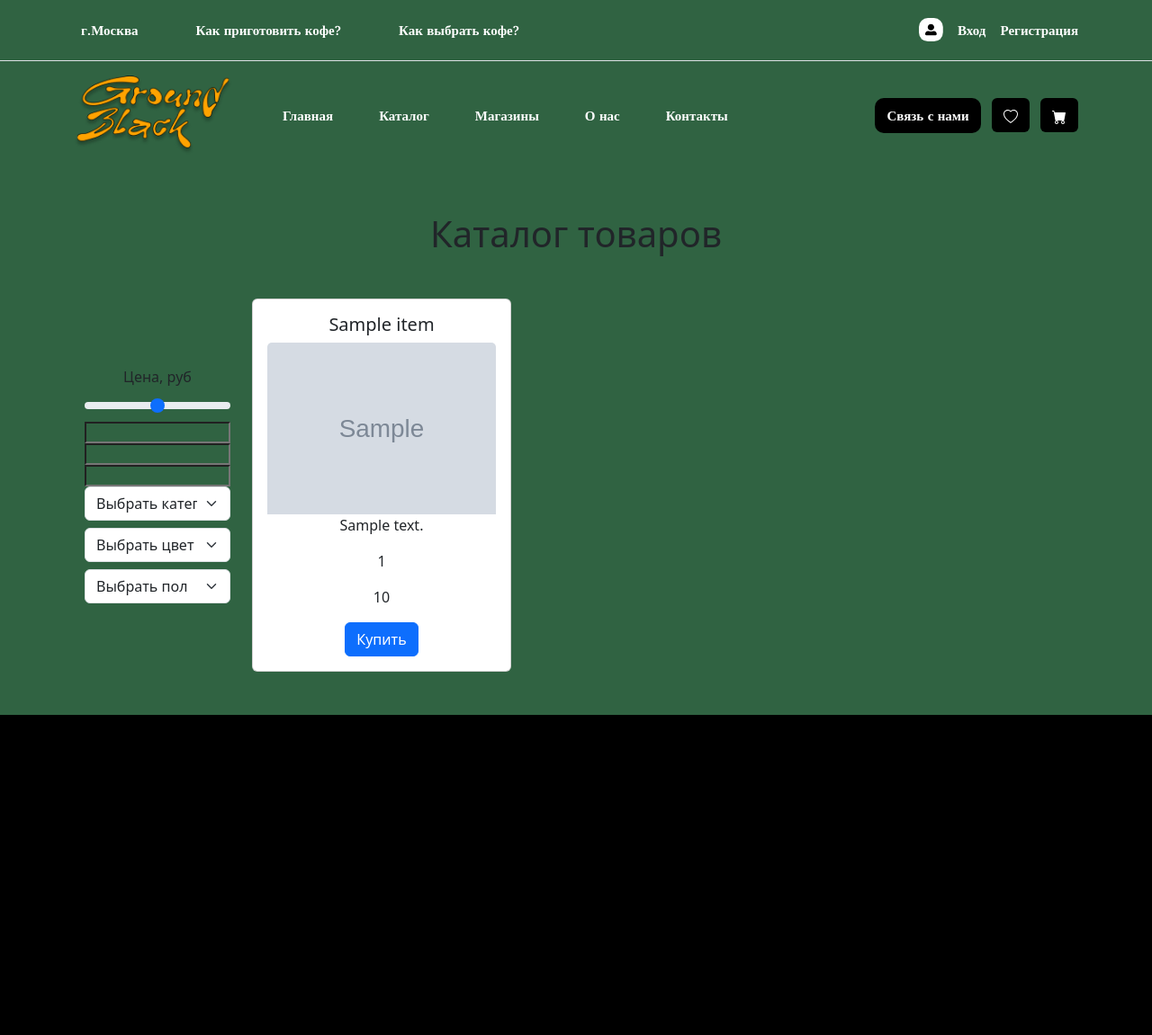
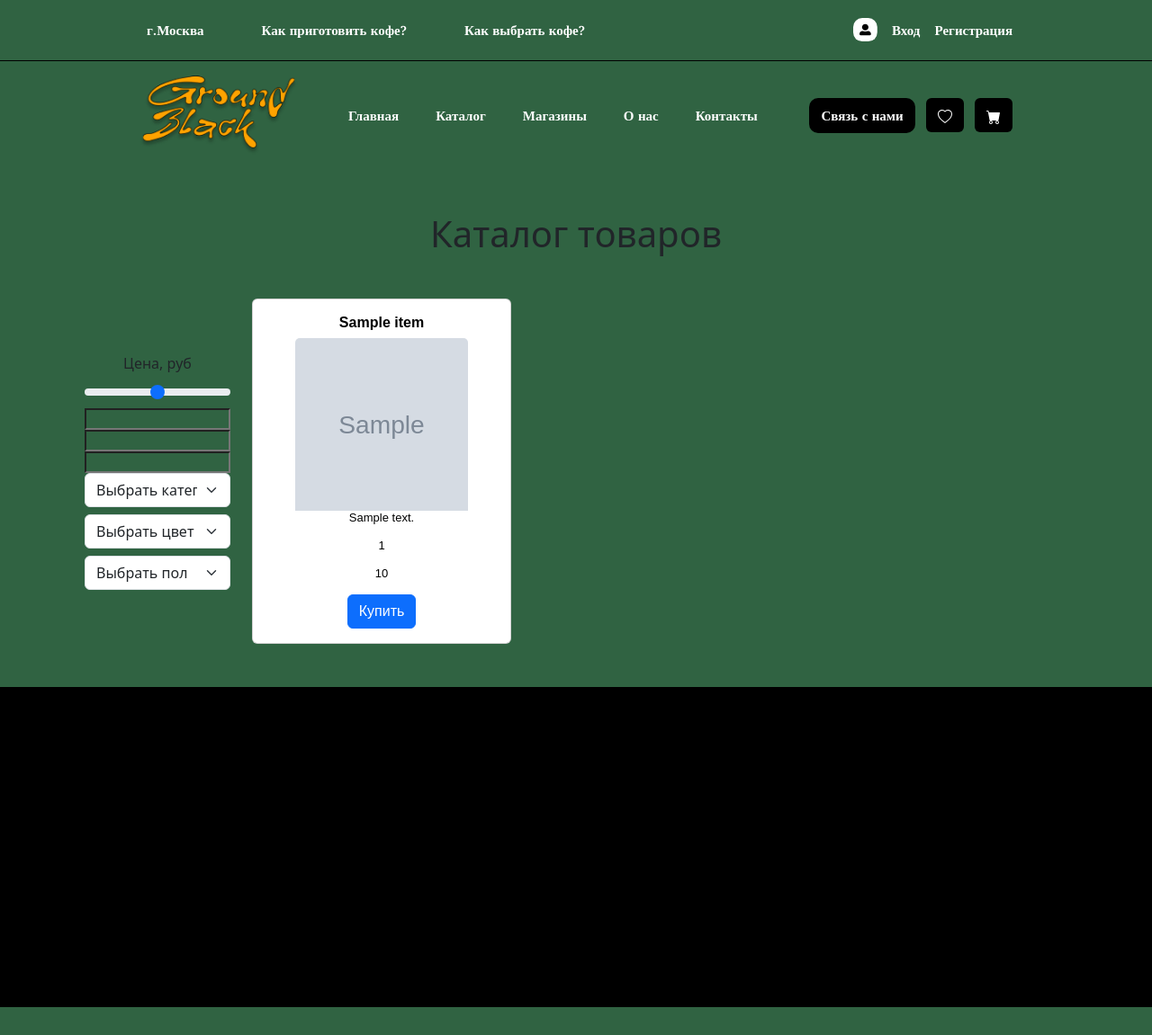
Before and after one commit to shkked/coffee-shop, a PHP site: page /pages/catalog.php in a window 1280 px wide. Shown: the whole page at 90% size. After the commit the page ends 1120 px from the top, so only its background shows below. Run offline with PHP 8.4, Linux system fonts and the light colour scheme; tables that the repository leaves empty or names only in its code hold one stand-in row (values such as "Sample post"); grey boxes marked "Sample" are stand-in pictures.

Commit message:
add main page content

```diff
--- a/assets/scss/style.scss
+++ b/assets/scss/style.scss
@@ -1,3 +1,5 @@
+@import "_vars";
+
 *{
     padding: 0;
     margin: 0;
@@ -5,6 +7,14 @@
 }
 main{
     min-height: calc(100vh - 356px) !important;
+}
+.container-user{
+    max-width: 1000px;
+    position: relative;
+    margin-left: auto;
+    margin-right: auto;
+    padding-right: 15px;
+    padding-left: 15px;
 }
 // Charter Bold Italic
 @font-face {
@@ -17,7 +27,7 @@ main{
 @font-face {
     font-family: "Charter";
     src: url('../assets/fonts/charter/otf/Charter-Bold.otf');
-    font-weight: bold;
+    font-weight: 700;
     font-style: normal;
 }
 // Charter Italic
@@ -34,6 +44,23 @@ main{
     font-style: normal;
     font-weight: normal;
 }
+// Custom classses
+.my-btn{
+    border-radius: 10px;
+    background: #9A9370;
+}
+.amiko-font{
+    font-family: 'Amino', sans-serif;
+    font-size: 15px;
+    font-style: normal;
+    font-weight: 400;
+    line-height: normal;
+    color: white;
+}
+.h2-title{
+    font-size: 24px !important;
+    color: white;
+}
 .nav-link-font{
     font-family: "Charter";
     font-weight: 700;
@@ -41,6 +68,8 @@ main{
     font-size: 15px;
     line-height: normal;
 }
+
+
 body{
     background-color: #306342;
 }
@@ -50,7 +79,7 @@ body{
 .main-header{
     .nav{
         li:nth-child(n):not(:last-child){
-            margin-right: 35px;
+            margin-right: 25px;
         }
     }
 }
@@ -60,18 +89,59 @@ header{
         height: 88px;
     }
 }
-section{
-    display: flex;
-    justify-content: center;
-    flex-direction: column;
-    &>div{
-        display: flex;
-        flex-direction: row;
-        justify-content: space-between;
+.info-left, .info-right{
+    width: 48%;
+    min-height: 390px;
+    border-radius: 10px;
+}
+.info-right{
+    background: #9A9370;
+}
+.info-left{
+    background-color: white;
+    .my-btn{
+        width: 110px;
+        height: 35.009px;
     }
 }
 h1{
     text-align: center;
+}
+.card{
+    @extend .amiko-font;
+    color: black;
+    .card-title{
+        font-size: 16px;
+        font-weight: 700;
+    }
+    .card-text{
+        font-size: 13px;
+
+    }
+    .card-img-top{
+        width: 192px;
+        height: 192px;
+    }
+    .card-subtitle{
+        font-size: 11px;
+        font-weight: 400;
+        color: #808080;
+    }
+    .favorite{
+        position: relative;
+        background-color: #FFF;
+
+    }
+}
+.filter-panel{
+    display: flex;
+    align-items: start;
+}
+.editInputs{
+    display: none;
+}
+.show{
+    display: block !important;
 }
 .company-text {
     p{
@@ -104,23 +174,6 @@ h1{
     }
 
 }
-.carousel-item>img{
-    width: 80% !important;
-    margin: 0 auto;
-}
-.card-img-top{
-    width: 100% !important;
-}
-.filter-panel{
-    display: flex;
-    align-items: start;
-}
-.editInputs{
-    display: none;
-}
-.show{
-    display: block !important;
-}
 footer{
     height: 356px;
     background-color: black;
--- a/modules/header.php
+++ b/modules/header.php
@@ -1,5 +1,5 @@
-<header class="p-3 border-bottom top-header">
-    <div class="container">
+<header class="p-3 border-bottom top-header" style="border-bottom: 1px solid black !important">
+    <div class="container-user">
       <div class="d-flex flex-wrap align-items-center justify-content-center justify-content-lg-start">
 
         <ul class="nav col-12 col-lg-auto me-lg-auto mb-2 justify-content-center mb-md-0">
@@ -10,7 +10,6 @@
 
 
         <?php if(isset($_COOKIE['role'])): ?>
-
 
           <div class="text-end">
             <p>Добро пожаловать, <span><?php echo $_COOKIE['userName']; ?></span></p>
@@ -42,7 +41,7 @@
     </div>
   </header>
 <header class="p-3 main-header">
-    <div class="container">
+    <div class="container-user">
       <div class="d-flex flex-wrap align-items-center justify-content-center justify-content-lg-start">
         <a href="/ground-black" class="d-flex align-items-center mb-2 mb-lg-0 me-5 text-white text-decoration-none">
           <img class="logo" src="/ground-black/assets/img/logo.png" alt="logo-website">
--- a/pages/aboutme.php
+++ b/pages/aboutme.php
@@ -4,6 +4,8 @@
     <meta charset="UTF-8">
     <meta name="viewport" content="width=device-width, initial-scale=1.0">
     <title>О нас</title>
+    <link type="image/x-icon" href="/ground-black/assets/img/logo.ico" rel="shortcut icon">
+    <link type="Image/x-icon" href="/ground-black/assets/img/logo.ico" rel="icon">
     <link rel="stylesheet" href="https://cdn.jsdelivr.net/npm/bootstrap@5.3.1/dist/css/bootstrap.min.css">
     <script src="https://cdn.jsdelivr.net/npm/bootstrap@5.3.1/dist/js/bootstrap.bundle.min.js"></script>
     <link rel="stylesheet" href="../style/style.css">
--- a/pages/account.php
+++ b/pages/account.php
@@ -3,7 +3,9 @@
 <head>
     <meta charset="UTF-8">
     <meta name="viewport" content="width=device-width, initial-scale=1.0">
-    <title>Shop</title>
+    <title>Личный кабинет</title>
+    <link type="image/x-icon" href="/ground-black/assets/img/logo.ico" rel="shortcut icon">
+    <link type="Image/x-icon" href="/ground-black/assets/img/logo.ico" rel="icon">
     <link rel="stylesheet" href="https://cdn.jsdelivr.net/npm/bootstrap@5.3.1/dist/css/bootstrap.min.css">
     <script src="https://cdn.jsdelivr.net/npm/bootstrap@5.3.1/dist/js/bootstrap.bundle.min.js"></script>
     <link rel="stylesheet" href="../style/style.css">
--- a/pages/cart.php
+++ b/pages/cart.php
@@ -3,7 +3,9 @@
 <head>
     <meta charset="UTF-8">
     <meta name="viewport" content="width=device-width, initial-scale=1.0">
-    <title>Shop</title>
+    <title>Корзина</title>
+    <link type="image/x-icon" href="/ground-black/assets/img/logo.ico" rel="shortcut icon">
+    <link type="Image/x-icon" href="/ground-black/assets/img/logo.ico" rel="icon">
     <link rel="stylesheet" href="https://cdn.jsdelivr.net/npm/bootstrap@5.3.1/dist/css/bootstrap.min.css">
     <script src="https://cdn.jsdelivr.net/npm/bootstrap@5.3.1/dist/js/bootstrap.bundle.min.js"></script>
     <link rel="stylesheet" href="../style/style.css">
--- a/pages/catalog.php
+++ b/pages/catalog.php
@@ -3,7 +3,9 @@
 <head>
     <meta charset="UTF-8">
     <meta name="viewport" content="width=device-width, initial-scale=1.0">
-    <title>Shop</title>
+    <title>Каталог</title>
+    <link type="image/x-icon" href="/ground-black/assets/img/logo.ico" rel="shortcut icon">
+    <link type="Image/x-icon" href="/ground-black/assets/img/logo.ico" rel="icon">
     <link rel="stylesheet" href="https://cdn.jsdelivr.net/npm/bootstrap@5.3.1/dist/css/bootstrap.min.css">
     <script src="https://cdn.jsdelivr.net/npm/bootstrap@5.3.1/dist/js/bootstrap.bundle.min.js"></script>
     <link rel="stylesheet" href="../style/style.css">
--- a/pages/contactus.php
+++ b/pages/contactus.php
@@ -4,6 +4,8 @@
     <meta charset="UTF-8">
     <meta name="viewport" content="width=device-width, initial-scale=1.0">
     <title>Shop</title>
+    <link type="image/x-icon" href="/ground-black/assets/img/logo.ico" rel="shortcut icon">
+    <link type="Image/x-icon" href="/ground-black/assets/img/logo.ico" rel="icon">
     <link rel="stylesheet" href="https://cdn.jsdelivr.net/npm/bootstrap@5.3.1/dist/css/bootstrap.min.css">
     <script src="https://cdn.jsdelivr.net/npm/bootstrap@5.3.1/dist/js/bootstrap.bundle.min.js"></script>
     <link rel="stylesheet" href="../style/style.css">
--- a/style/style.css
+++ b/style/style.css
@@ -6,6 +6,15 @@
 
 main {
   min-height: calc(100vh - 356px) !important;
+}
+
+.container-user {
+  max-width: 1000px;
+  position: relative;
+  margin-left: auto;
+  margin-right: auto;
+  padding-right: 15px;
+  padding-left: 15px;
 }
 
 @font-face {
@@ -17,7 +26,7 @@ main {
 @font-face {
   font-family: "Charter";
   src: url("../assets/fonts/charter/otf/Charter-Bold.otf");
-  font-weight: bold;
+  font-weight: 700;
   font-style: normal;
 }
 @font-face {
@@ -32,6 +41,25 @@ main {
   font-style: normal;
   font-weight: normal;
 }
+.my-btn {
+  border-radius: 10px;
+  background: #9A9370;
+}
+
+.amiko-font, .card {
+  font-family: "Amino", sans-serif;
+  font-size: 15px;
+  font-style: normal;
+  font-weight: 400;
+  line-height: normal;
+  color: white;
+}
+
+.h2-title {
+  font-size: 24px !important;
+  color: white;
+}
+
 .nav-link-font {
   font-family: "Charter";
   font-weight: 700;
@@ -49,7 +77,7 @@ body {
 }
 
 .main-header .nav li:nth-child(n):not(:last-child) {
-  margin-right: 35px;
+  margin-right: 25px;
 }
 
 header .logo {
@@ -57,19 +85,63 @@ header .logo {
   height: 88px;
 }
 
-section {
-  display: flex;
-  justify-content: center;
-  flex-direction: column;
+.info-left, .info-right {
+  width: 48%;
+  min-height: 390px;
+  border-radius: 10px;
 }
-section > div {
-  display: flex;
-  flex-direction: row;
-  justify-content: space-between;
+
+.info-right {
+  background: #9A9370;
+}
+
+.info-left {
+  background-color: white;
+}
+.info-left .my-btn {
+  width: 110px;
+  height: 35.009px;
 }
 
 h1 {
   text-align: center;
+}
+
+.card {
+  color: black;
+}
+.card .card-title {
+  font-size: 16px;
+  font-weight: 700;
+}
+.card .card-text {
+  font-size: 13px;
+}
+.card .card-img-top {
+  width: 192px;
+  height: 192px;
+}
+.card .card-subtitle {
+  font-size: 11px;
+  font-weight: 400;
+  color: #808080;
+}
+.card .favorite {
+  position: relative;
+  background-color: #FFF;
+}
+
+.filter-panel {
+  display: flex;
+  align-items: start;
+}
+
+.editInputs {
+  display: none;
+}
+
+.show {
+  display: block !important;
 }
 
 .company-text p {
@@ -99,28 +171,6 @@ h1 {
   color: white;
 }
 
-.carousel-item > img {
-  width: 80% !important;
-  margin: 0 auto;
-}
-
-.card-img-top {
-  width: 100% !important;
-}
-
-.filter-panel {
-  display: flex;
-  align-items: start;
-}
-
-.editInputs {
-  display: none;
-}
-
-.show {
-  display: block !important;
-}
-
 footer {
   height: 356px;
   background-color: black;
```
Also changed, not shown: index.php (+30 -26 lines), assets/img/diplodok.jpeg (deleted), assets/img/espresso-main.png (added), assets/img/logo.ico (added), assets/img/pterodaktil.jpeg (deleted), assets/img/tirano.jpeg (deleted), assets/scss/_vars.scss (added), 2 other files.
